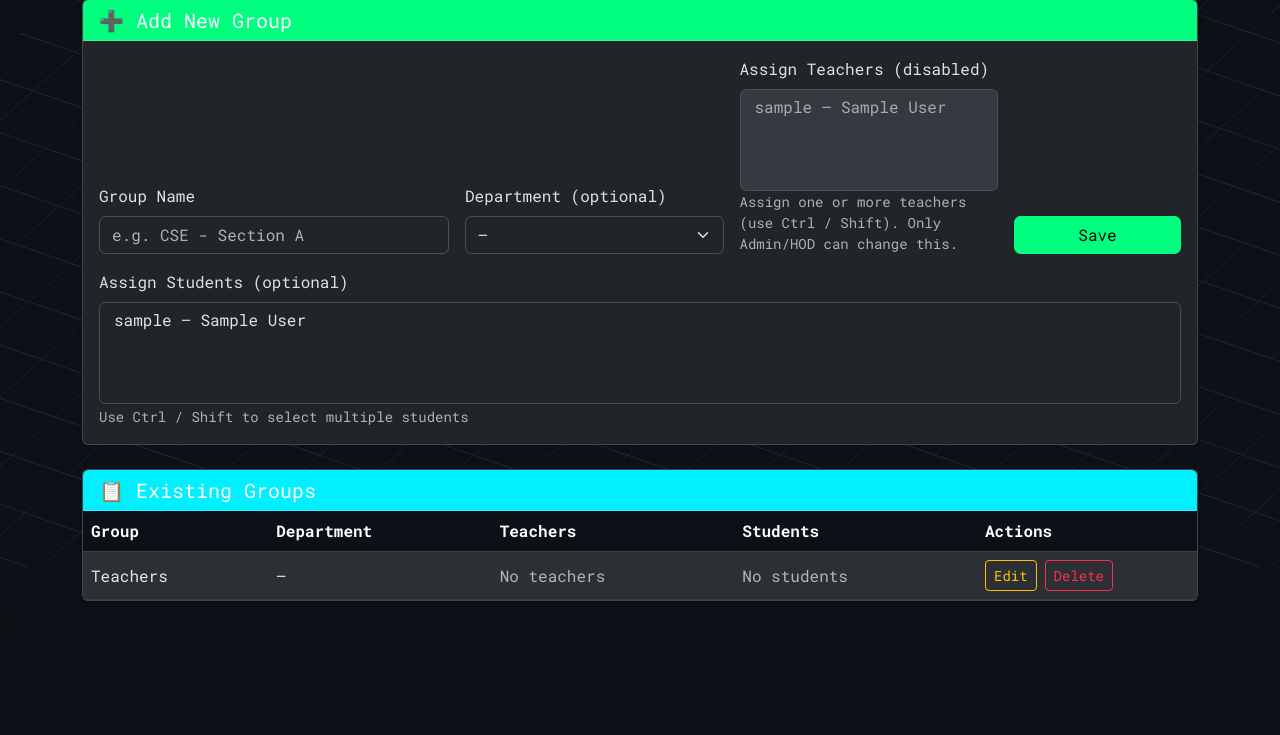
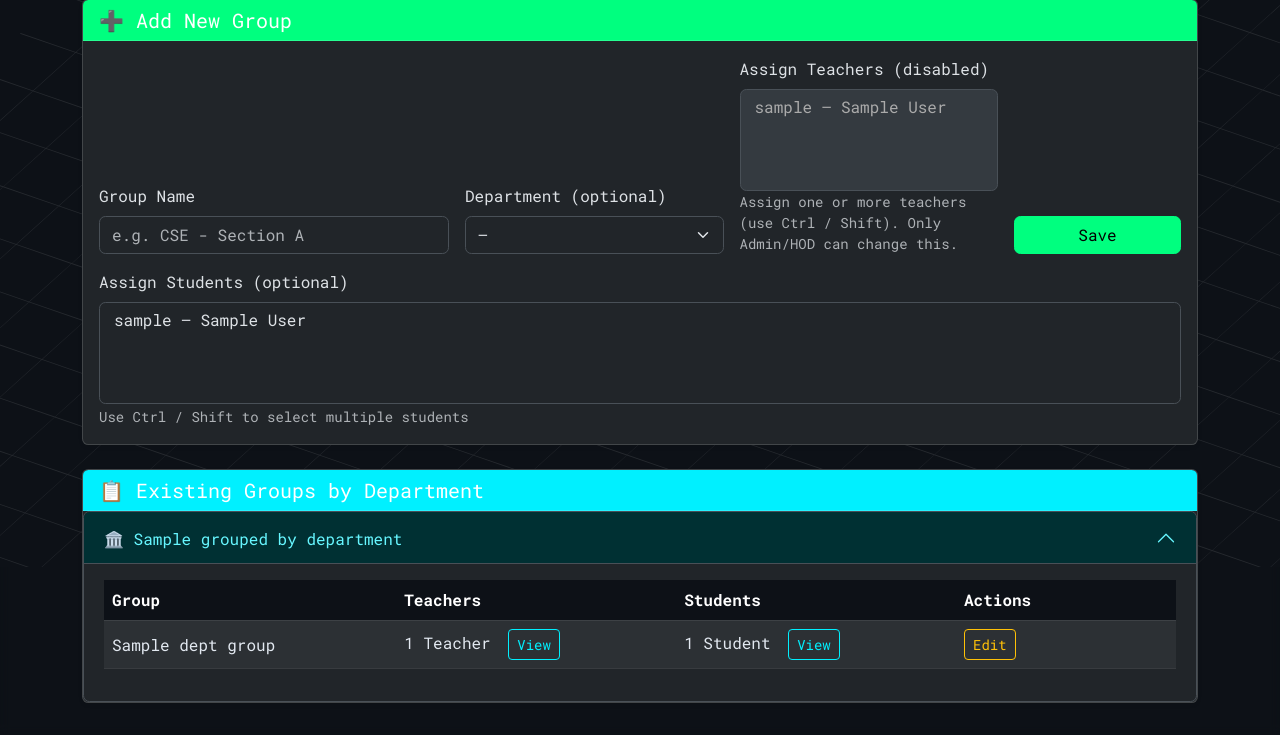
Before and after one commit to RaghavendraGunturi1/CodeLoopDjango, a Django app: template codingapp/templates/dashboard/manage_groups.html in a window 1280 px wide. Shown: the part 233-968 px from the top of the page. Before the commit the page ends 834 px from the top, so only its background shows below. Run offline with Django 3.2, Linux system fonts and the light colour scheme; tables that the repository leaves empty hold one stand-in row (values such as "Sample post"); the template is opened without the code that fills it: values that come from a table or form of the project are taken from there, most other values are stand-ins (such as "Sample title", 1, 10 or a date in 2020); some libraries are stand-ins or nearby versions.

Commit message:
group segregation

```diff
--- a/codingapp/templates/dashboard/manage_groups.html
+++ b/codingapp/templates/dashboard/manage_groups.html
@@ -45,7 +45,6 @@
             <label class="form-label">Assign Teachers {% if role_name != 'admin' and role_name != 'hod' %}(disabled){% endif %}</label>
             <select name="teacher_ids" id="teacher_ids" class="form-select" multiple {% if role_name != 'admin' and role_name != 'hod' %}disabled{% endif %}>
               {% for teacher in teachers %}
-                {# teacher is a UserProfile in the view; value is profile.id #}
                 <option value="{{ teacher.id }}">{{ teacher.user.username }} {% if teacher.full_name %} — {{ teacher.full_name }}{% endif %}</option>
               {% endfor %}
             </select>
@@ -61,7 +60,6 @@
             <label class="form-label">Assign Students (optional)</label>
             <select name="student_ids" id="student_ids" class="form-select" multiple>
               {% for student in students %}
-                {# student is UserProfile in the view; value is profile.id #}
                 <option value="{{ student.id }}">{{ student.user.username }} {% if student.full_name %} — {{ student.full_name }}{% endif %}</option>
               {% endfor %}
             </select>
@@ -69,45 +67,95 @@
           </div>
         </div>
       </form>
+
+      <!-- ✅ Bulk Upload Section (For Teachers only) -->
+      {% if role_name == 'teacher' %}
+      <div id="bulkUploadSection" class="card mt-4 shadow-sm d-none">
+        <div class="card-header bg-secondary text-white">
+          <h5 class="mb-0">📦 Bulk Upload Students to This Group</h5>
+        </div>
+        <div class="card-body">
+          <p class="text-muted mb-3">
+            Upload students via Excel file (.xlsx). Students will automatically be assigned:
+            <ul>
+              <li>To <strong>your department</strong></li>
+              <li>To <strong>the group being edited</strong></li>
+              <li>With the role <strong>Student</strong></li>
+            </ul>
+            <strong>Required Columns:</strong> username, email, full_name, password
+          </p>
+
+          <form id="bulkUploadForm" method="POST" enctype="multipart/form-data">
+            {% csrf_token %}
+            <input type="hidden" name="action" value="teacher_bulk_upload_students">
+            <input type="hidden" name="group_id" id="upload_group_id">
+
+            <div class="row align-items-center">
+              <div class="col-md-8">
+                <input type="file" name="excel_file" accept=".xlsx, .xls" class="form-control" required>
+              </div>
+              <div class="col-md-4">
+                <button type="submit" class="btn btn-outline-success w-100">Upload Students</button>
+              </div>
+            </div>
+          </form>
+        </div>
+      </div>
+      {% endif %}
     </div>
   </div>
 
 <!-- EXISTING GROUPS -->
-  <div class="card shadow-sm">
+<div class="card shadow-sm mt-4">
   <div class="card-header bg-primary text-white">
-      <h5 class="mb-0">📋 Existing Groups</h5>
+    <h5 class="mb-0">📋 Existing Groups by Department</h5>
   </div>
+
   <div class="card-body p-0">
-      <table class="table table-striped align-middle mb-0">
+    {% if grouped_by_department %}
+      <div class="accordion" id="departmentAccordion">
+        {% for dept_name, dept_groups in grouped_by_department.items %}
+        <div class="accordion-item">
+          <h2 class="accordion-header" id="heading{{ forloop.counter }}">
+            <button class="accordion-button {% if not forloop.first %}collapsed{% endif %}" type="button"
+                    data-bs-toggle="collapse" data-bs-target="#collapse{{ forloop.counter }}"
+                    aria-expanded="{% if forloop.first %}true{% else %}false{% endif %}"
+                    aria-controls="collapse{{ forloop.counter }}">
+              🏛️ {{ dept_name }}
+            </button>
+          </h2>
+
+          <div id="collapse{{ forloop.counter }}" class="accordion-collapse collapse {% if forloop.first %}show{% endif %}"
+               aria-labelledby="heading{{ forloop.counter }}" data-bs-parent="#departmentAccordion">
+            <div class="accordion-body">
+              <div class="table-responsive">
+                <table class="table table-striped align-middle">
                   <thead class="table-dark">
                     <tr>
                       <th>Group</th>
-            <th>Department</th>
                       <th>Teachers</th>
                       <th>Students</th>
                       <th style="width: 220px;">Actions</th>
                     </tr>
                   </thead>
                   <tbody>
-          {% for g in groups %}
+                    {% for g in dept_groups %}
                     <tr>
                       <td>{{ g.name }}</td>
-            <td>{{ g.department.name|default:"—" }}</td>
 
+                      <!-- Teachers -->
                       <td>
                         {% with teachers_count=g.teachers.count %}
                           {% if teachers_count > 0 %}
                             {{ teachers_count }} Teacher{{ teachers_count|pluralize }}
-                  <button class="btn btn-sm btn-outline-info ms-2" type="button" data-bs-toggle="collapse" data-bs-target="#teachers-{{ g.id }}">
-                    View
-                  </button>
+                            <button class="btn btn-sm btn-outline-info ms-2" type="button" data-bs-toggle="collapse"
+                                    data-bs-target="#teachers-{{ g.id }}">View</button>
 
                             <ul id="teachers-{{ g.id }}" class="collapse list-group mt-2">
                               {% for t in g.teachers.all %}
-                      {# t is a User instance (if your Group.teachers -> User). We attempt to show username and fullname if available #}
                                 <li class="list-group-item py-1">
                                   {{ t.username }}
-                        {% if t.userprofile.full_name %} — {{ t.userprofile.full_name }} {% endif %}
+                                  {% if t.userprofile.full_name %} — {{ t.userprofile.full_name }}{% endif %}
                                 </li>
                               {% endfor %}
                             </ul>
@@ -117,13 +165,13 @@
                         {% endwith %}
                       </td>
 
+                      <!-- Students -->
                       <td>
                         {% with students_count=g.students.count %}
                           {% if students_count > 0 %}
                             {{ students_count }} Student{{ students_count|pluralize }}
-                  <button class="btn btn-sm btn-outline-info ms-2" type="button" data-bs-toggle="collapse" data-bs-target="#students-{{ g.id }}">
-                    View
-                  </button>
+                            <button class="btn btn-sm btn-outline-info ms-2" type="button" data-bs-toggle="collapse"
+                                    data-bs-target="#students-{{ g.id }}">View</button>
 
                             <ul id="students-{{ g.id }}" class="collapse list-group mt-2">
                               {% for user in g.students.all %}
@@ -136,10 +184,9 @@
                         {% endwith %}
                       </td>
 
+                      <!-- Actions -->
                       <td>
                         <div class="d-flex gap-2 flex-wrap">
-
-                {# Build arrays of teacher/profile ids and student/profile ids to pass into JS editGroup #}
                           <button type="button" class="btn btn-sm btn-outline-warning"
                                   onclick="editGroup(
                                     {{ g.id }},
@@ -151,19 +198,16 @@
                             Edit
                           </button>
 
-
+                          {% if role_name in 'admin hod' %}
                           <form method="POST" style="display:inline;" onsubmit="return confirm('Delete {{ g.name }}?');">
                             {% csrf_token %}
                             <input type="hidden" name="action" value="delete_group">
                             <input type="hidden" name="group_id" value="{{ g.id }}">
                             <button type="submit" class="btn btn-sm btn-outline-danger">Delete</button>
                           </form>
+                          {% endif %}
                         </div>
                       </td>
-          </tr>
-          {% empty %}
-          <tr>
-            <td colspan="5" class="text-center text-muted py-3">No groups found.</td>
                     </tr>
                     {% endfor %}
                   </tbody>
@@ -171,85 +215,72 @@
               </div>
             </div>
           </div>
+        </div>
+        {% endfor %}
+      </div>
+    {% else %}
+      <div class="p-4 text-center text-muted">No groups available.</div>
+    {% endif %}
+  </div>
+</div>
+
+
+</div>
 
 <!-- ========================= JS ========================= -->
 <script>
-/**
- * editGroup(...) now accepts:
- *  id (group id),
- *  departmentId (null or int),
- *  name (string),
- *  teacherIds (array of UserProfile ids),
- *  studentIds (array of UserProfile ids)
- */
 function editGroup(id, departmentId, name, teacherIds, studentIds) {
   const groupField = document.getElementById('group_id');
   const nameField = document.getElementById('group_name');
   const deptSelect = document.getElementById('department_id');
   const studentSelect = document.getElementById('student_ids');
   const teacherSelect = document.getElementById('teacher_ids');
-
   const header = document.getElementById('groupFormHeader');
   const modeText = document.getElementById('formModeText');
   const modeIcon = document.getElementById('formModeIcon');
   const cancelBtn = document.getElementById('cancelEditBtn');
 
-  // Fill in data
   groupField.value = id;
   nameField.value = name;
   deptSelect.value = (departmentId === null) ? '' : departmentId;
 
-  // Teachers multi-select: clear and set
   if (teacherSelect) {
     for (const option of teacherSelect.options) {
       option.selected = teacherIds && teacherIds.includes(parseInt(option.value));
     }
   }
-
-  // Students multi-select: clear and set
   if (studentSelect) {
     for (const option of studentSelect.options) {
       option.selected = studentIds && studentIds.includes(parseInt(option.value));
     }
   }
 
-  // Change header color and text to indicate edit mode
   header.classList.remove('bg-success', 'text-white');
   header.classList.add('bg-warning', 'text-dark');
   modeText.textContent = 'Editing Group';
   modeIcon.textContent = '🖊';
   cancelBtn.classList.remove('d-none');
 
-  // Scroll to top of page to show form
+  // Show bulk upload section (teachers only)
+  const uploadSection = document.getElementById('bulkUploadSection');
+  const uploadGroupId = document.getElementById('upload_group_id');
+  if (uploadSection && uploadGroupId) {
+    uploadGroupId.value = id;
+    uploadSection.classList.remove('d-none');
+  }
+
   window.scrollTo({ top: 0, behavior: 'smooth' });
 }
 
-/**
- * Reset form back to Add mode.
- */
 function resetGroupForm() {
   const form = document.getElementById('groupForm');
   if (form) form.reset();
 
-  // Clear hidden field
-  const groupField = document.getElementById('group_id');
-  if (groupField) groupField.value = '';
+  ['student_ids', 'teacher_ids'].forEach(id => {
+    const select = document.getElementById(id);
+    if (select) for (const option of select.options) option.selected = false;
+  });
 
-  // Clear multi-selects
-  const studentSelect = document.getElementById('student_ids');
-  if (studentSelect) {
-    for (const option of studentSelect.options) {
-      option.selected = false;
-    }
-  }
-  const teacherSelect = document.getElementById('teacher_ids');
-  if (teacherSelect) {
-    for (const option of teacherSelect.options) {
-      option.selected = false;
-    }
-  }
-
-  // Reset header visuals
   const header = document.getElementById('groupFormHeader');
   const modeText = document.getElementById('formModeText');
   const modeIcon = document.getElementById('formModeIcon');
@@ -261,7 +292,9 @@ function resetGroupForm() {
   modeIcon.textContent = '➕';
   cancelBtn.classList.add('d-none');
 
-  // Scroll up slightly to show the form clearly
+  const uploadSection = document.getElementById('bulkUploadSection');
+  if (uploadSection) uploadSection.classList.add('d-none');
+
   window.scrollTo({ top: 0, behavior: 'smooth' });
 }
 </script>
```
Also changed, not shown: codingapp/views.py (+76 -3 lines), 1 other file. Lines whose indentation alone changed are shown as unchanged.
